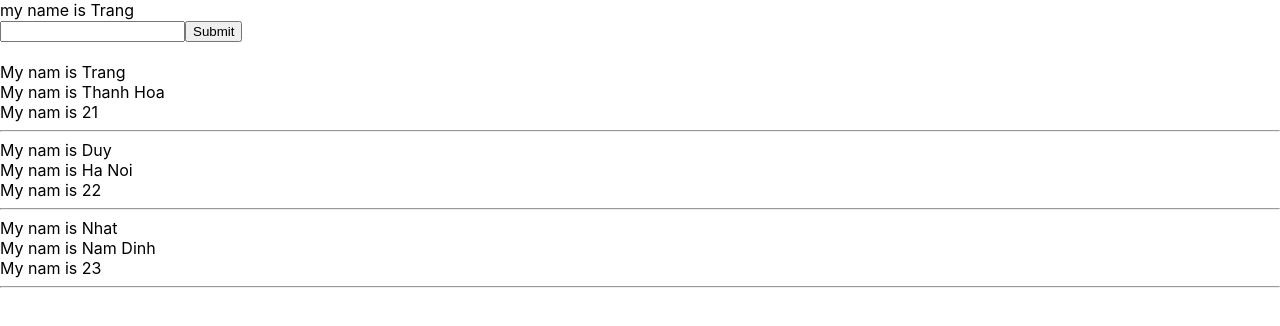
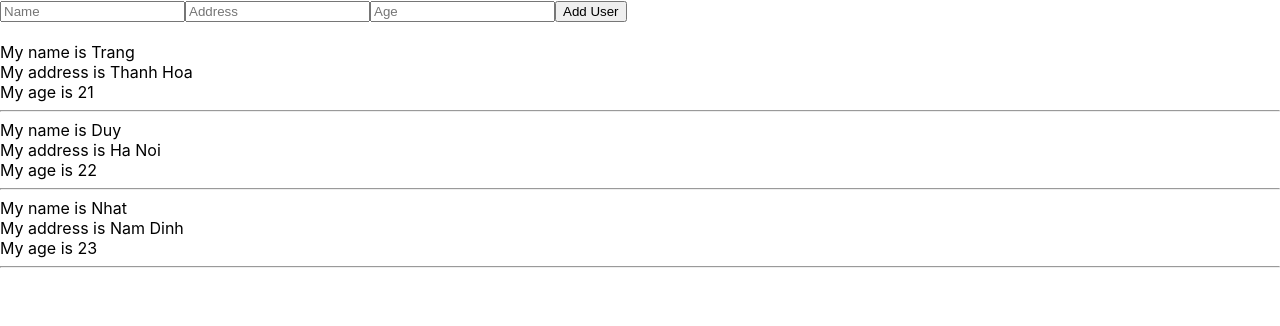
Before and after one commit to Trangdz/lap_trinh_web, a React (Create React App) app: page / in a window 1280 px wide. Shown: the top 326 px of the page. Built offline with nearby package versions, Linux system fonts and the light colour scheme.

Commit message:
Add user into list

```diff
--- a/package.json
+++ b/package.json
@@ -13,6 +13,7 @@
     "redux": "4.2.0",
     "redux-devtools-extension": "2.13.9",
     "redux-thunk": "2.4.1",
+    "sass": "1.53.0",
     "web-vitals": "2.1.4"
   },
   "scripts": {
--- a/src/components/DisplayInfor.js
+++ b/src/components/DisplayInfor.js
@@ -2,25 +2,22 @@ import React from "react";
 
 class DisplayInfor extends React.Component {
     render() {
-        const {listUser}=this.props;
+        const { listUser } = this.props;
         return (
             <div>
                 {listUser.map((user) => {
-                    return(
-                       <div key={user.id}>
-
-                                <div>My nam is {user.name}</div>
-                                <div>My nam is {user.Address}</div>
-                                <div>My nam is {user.age}</div>
-                                <hr/>
-
-                       </div>
+                    return (
+                        <div key={user.id}>
+                            <div>My name is {user.name}</div>
+                            <div>My address is {user.Address}</div>
+                            <div>My age is {user.age}</div>
+                            <hr />
+                        </div>
                     );
                 })}
             </div>
-
         );
     }
+}
 
-}
-export default DisplayInfor
+export default DisplayInfor;
--- a/src/components/MyComponents.js
+++ b/src/components/MyComponents.js
@@ -1,26 +1,32 @@
 import React from "react";
 import UserInfor from "./Userinfor";
 import DisplayInfor from "./DisplayInfor";
-class MyComponents extends React.Component{
-    //JSX
 
-        listUser=[
-            {id:1,name:"Trang" ,Address:"Thanh Hoa", age:21},
-            {id:2,name:"Duy" ,Address:"Ha Noi", age:22},
-            {id:3,name:"Nhat" ,Address:"Nam Dinh", age:23}
+class MyComponents extends React.Component {
+    state = {
+        listUser: [
+            { id: 1, name: "Trang", Address: "Thanh Hoa", age: 21 },
+            { id: 2, name: "Duy", Address: "Ha Noi", age: 22 },
+            { id: 3, name: "Nhat", Address: "Nam Dinh", age: 23 }
         ]
+    };
 
-    render(){
-        //props => viết tắt properties
+    handleAddUserToList = (newUser) => {
+        const newListUser = [...this.state.listUser, { id: Date.now(), ...newUser }];
+        this.setState({
+            listUser: newListUser
+        });
+    };
 
-
-        return(
+    render() {
+        return (
             <div>
-                <UserInfor ></UserInfor>
-                <br></br>
-                <DisplayInfor listUser={this.listUser}></DisplayInfor>
+                <UserInfor onAddUser={this.handleAddUserToList} />
+                <br />
+                <DisplayInfor listUser={this.state.listUser} />
             </div>
         );
     }
 }
-export default MyComponents
+
+export default MyComponents;
--- a/src/components/Userinfor.js
+++ b/src/components/Userinfor.js
@@ -1,42 +1,62 @@
 import React from "react";
+
 class UserInfor extends React.Component {
     state = {
-        name: "Trang",
-        address: "Thanh Hoa",
-        age: 21
-    };
-
-    handleclick = (event) => {
-        console.log(">> click me my button");
-        console.log("My name is ", this.state.name)
-        this.setState({
-            name: "Eric"
-        })
-    };
-    handleOnMouse = (event) => {
-        console.log("My name is Mouse");
-        console.log(this.state)
+        name: "",
+        address: "",
+        age: ""
     };
 
     handleOnChange = (event) => {
         this.setState({
-            name: event.target.value
+            [event.target.name]: event.target.value
         });
-    }
+    };
+
     handleOnSubmit = (event) => {
         event.preventDefault();
+        this.props.onAddUser({
+            name: this.state.name,
+            address: this.state.address,
+            age: this.state.age
+        });
+        this.setState({
+            name: "",
+            address: "",
+            age: ""
+        });
+    };
 
-    }
     render() {
         return (
             <div>
-                my name  is {this.state.name}
                 <form onSubmit={this.handleOnSubmit}>
-                    <input type="text" onChange={this.handleOnChange}></input>
-                    <button >Submit</button>
+                    <input
+                        type="text"
+                        name="name"
+                        placeholder="Name"
+                        value={this.state.name}
+                        onChange={this.handleOnChange}
+                    />
+                    <input
+                        type="text"
+                        name="address"
+                        placeholder="Address"
+                        value={this.state.address}
+                        onChange={this.handleOnChange}
+                    />
+                    <input
+                        type="text"
+                        name="age"
+                        placeholder="Age"
+                        value={this.state.age}
+                        onChange={this.handleOnChange}
+                    />
+                    <button type="submit">Add User</button>
                 </form>
             </div>
-        )
+        );
     }
 }
-export default UserInfor
+
+export default UserInfor;
```
Also changed, not shown: 1 other file (tests, documents, lock files or other folders).
